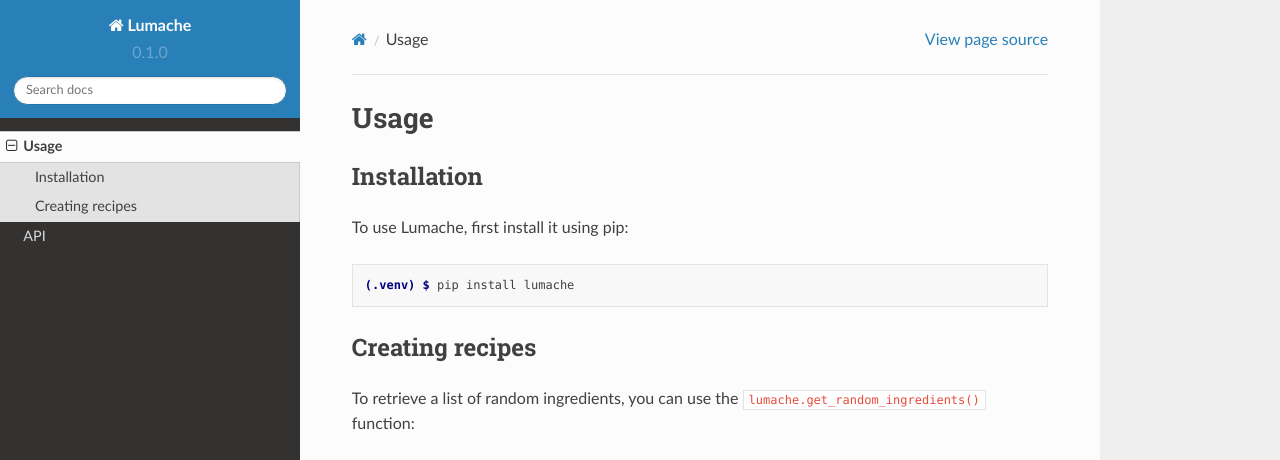
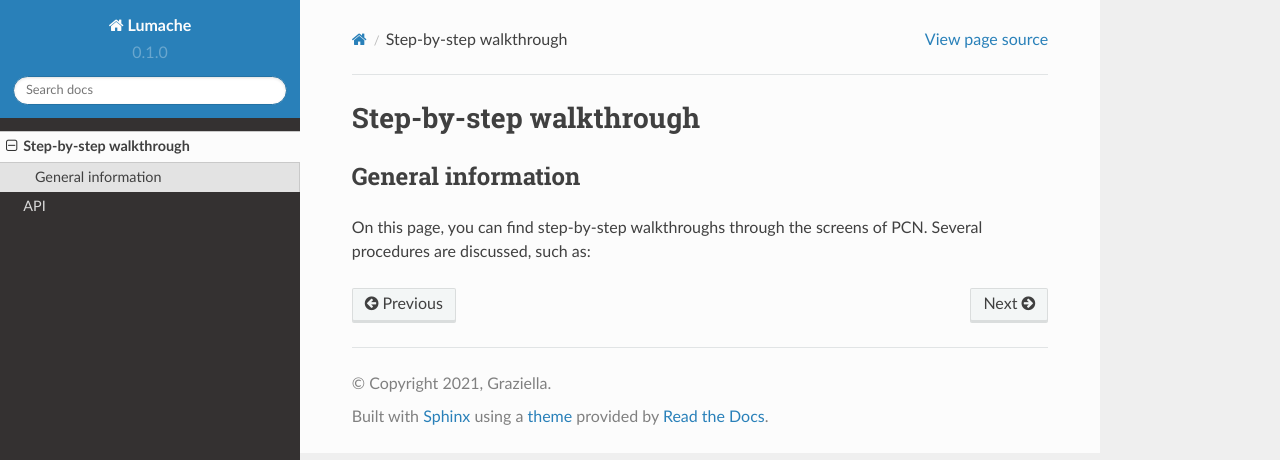
Before and after one commit to SWijnands01/PCN, a Sphinx documentation site: the page built from docs/source/usage.rst, in a window 1280 px wide and 1095 px high. Shown: the top 460 px of the window. Built offline with Sphinx 7.4.7 and the Read the Docs theme 2.0.0, drawn with Linux system fonts in a browser that asks for light colours; some of the changed text lies outside the part shown; grey boxes are pictures that could not be loaded.

Commit message:
Update usage.rst

```diff
--- a/docs/source/usage.rst
+++ b/docs/source/usage.rst
@@ -1,33 +1,9 @@
-Usage
+Step-by-step walkthrough
 =====
 
-.. _installation:
+.. _General information:
 
-Installation
+General information
 ------------
 
-To use Lumache, first install it using pip:
-
-.. code-block:: console
-
-   (.venv) $ pip install lumache
-
-Creating recipes
-----------------
-
-To retrieve a list of random ingredients,
-you can use the ``lumache.get_random_ingredients()`` function:
-
-.. autofunction:: lumache.get_random_ingredients
-
-The ``kind`` parameter should be either ``"meat"``, ``"fish"``,
-or ``"veggies"``. Otherwise, :py:func:`lumache.get_random_ingredients`
-will raise an exception.
-
-.. autoexception:: lumache.InvalidKindError
-
-For example:
-
->>> import lumache
->>> lumache.get_random_ingredients()
-['shells', 'gorgonzola', 'parsley']
+On this page, you can find step-by-step walkthroughs through the screens of PCN. Several procedures are discussed, such as:
```
